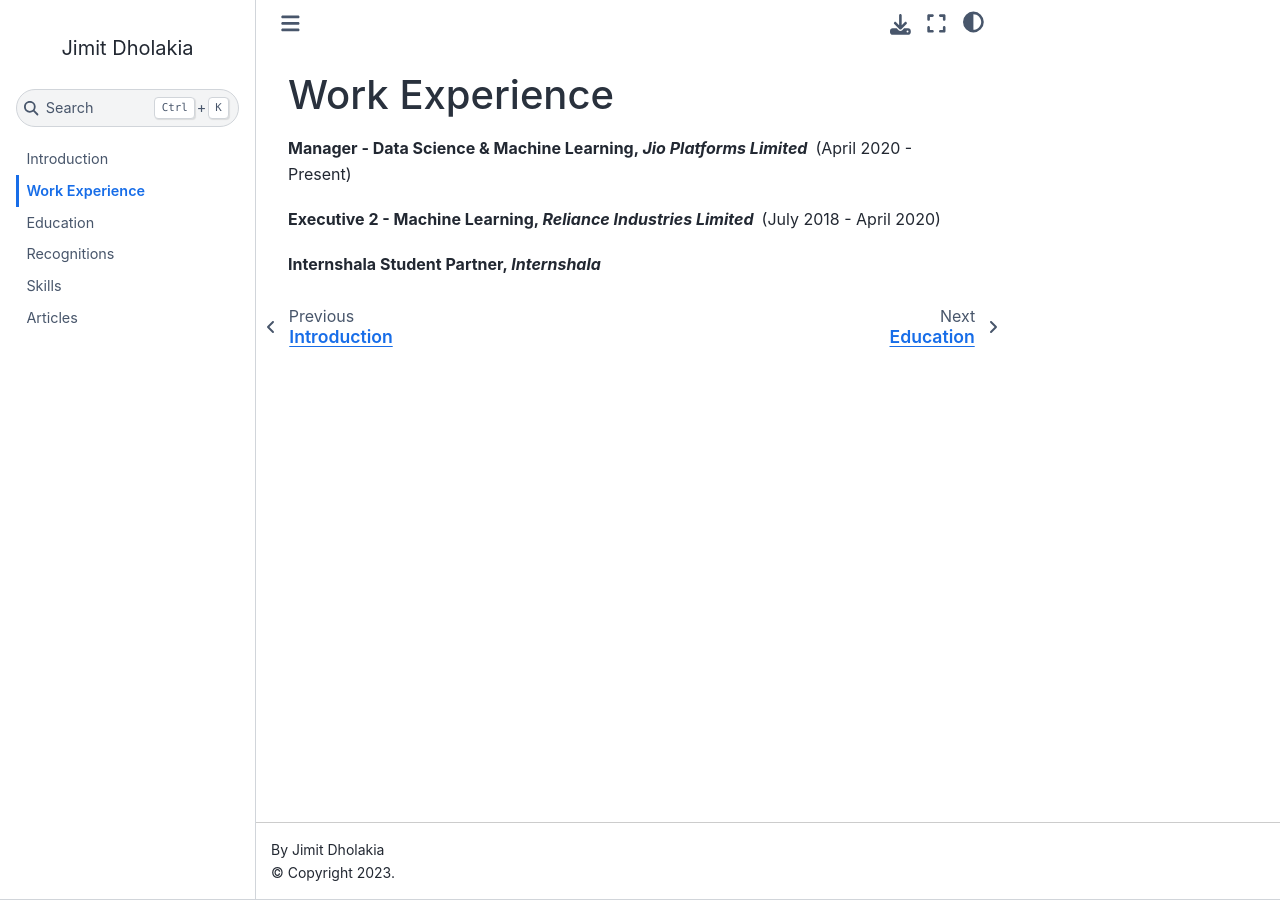
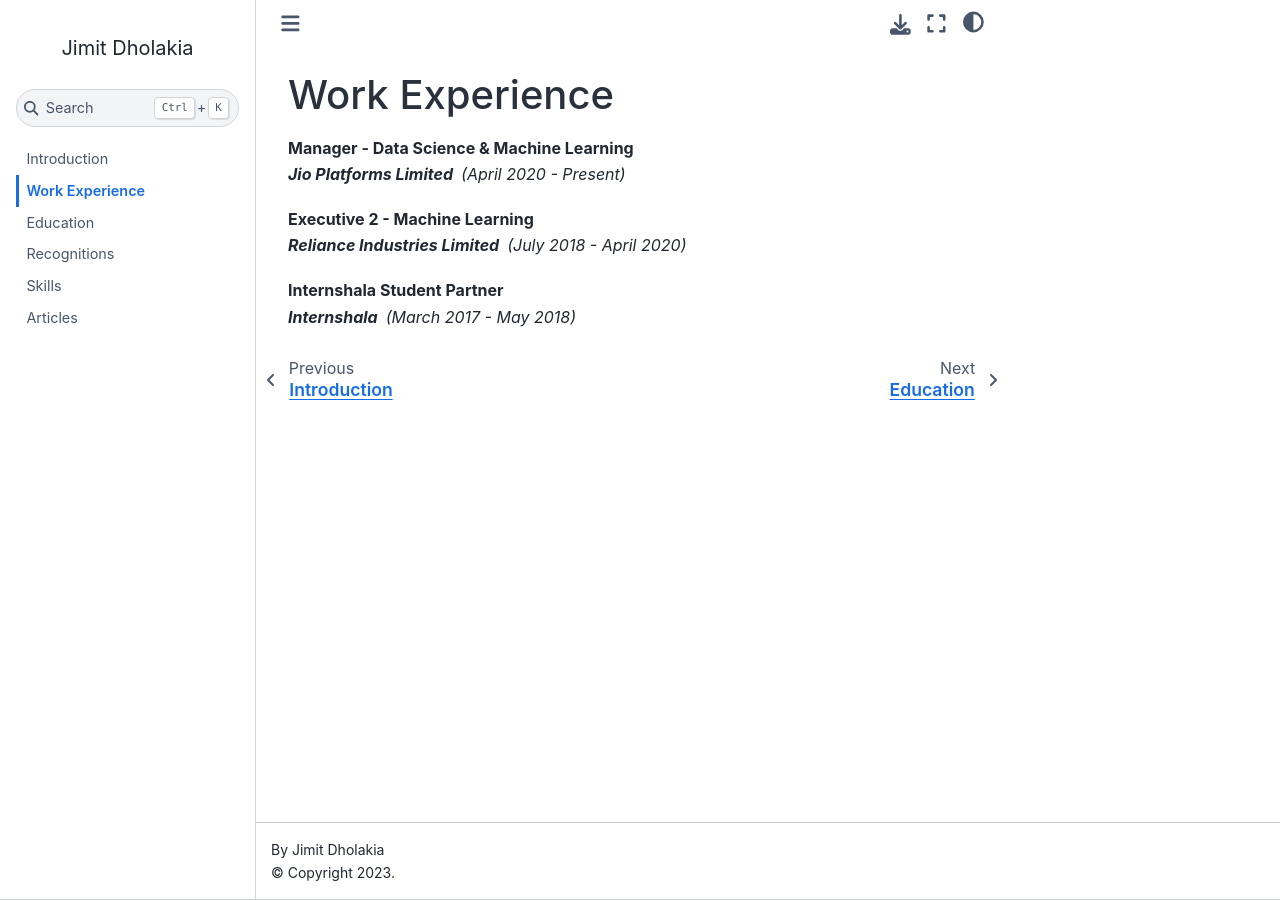
Before and after one commit to jimit105/jimit105.github.io, a Jupyter Book: the page built from experience.md, in a window 1280 px wide. Built offline with Jupyter Book 1.0.4 settings and Sphinx 7.4.7 and the Sphinx Book theme 1.1.4, drawn with Linux system fonts in a browser that asks for light colours.

Commit message:
Update experience.md

```diff
--- a/experience.md
+++ b/experience.md
@@ -1,7 +1,10 @@
 # Work Experience
 
-**Manager - Data Science & Machine Learning, _Jio Platforms Limited_**&ensp;(April 2020 - Present)
+**Manager - Data Science & Machine Learning**
+_**Jio Platforms Limited**_&ensp;_(April 2020 - Present)_
 
-**Executive 2 - Machine Learning, _Reliance Industries Limited_**&ensp;(July 2018 - April 2020)
+**Executive 2 - Machine Learning**
+_**Reliance Industries Limited**_&ensp;_(July 2018 - April 2020)_
 
-**Internshala Student Partner, _Internshala_**
+**Internshala Student Partner**
+_**Internshala**_&ensp;_(March 2017 - May 2018)_
```
